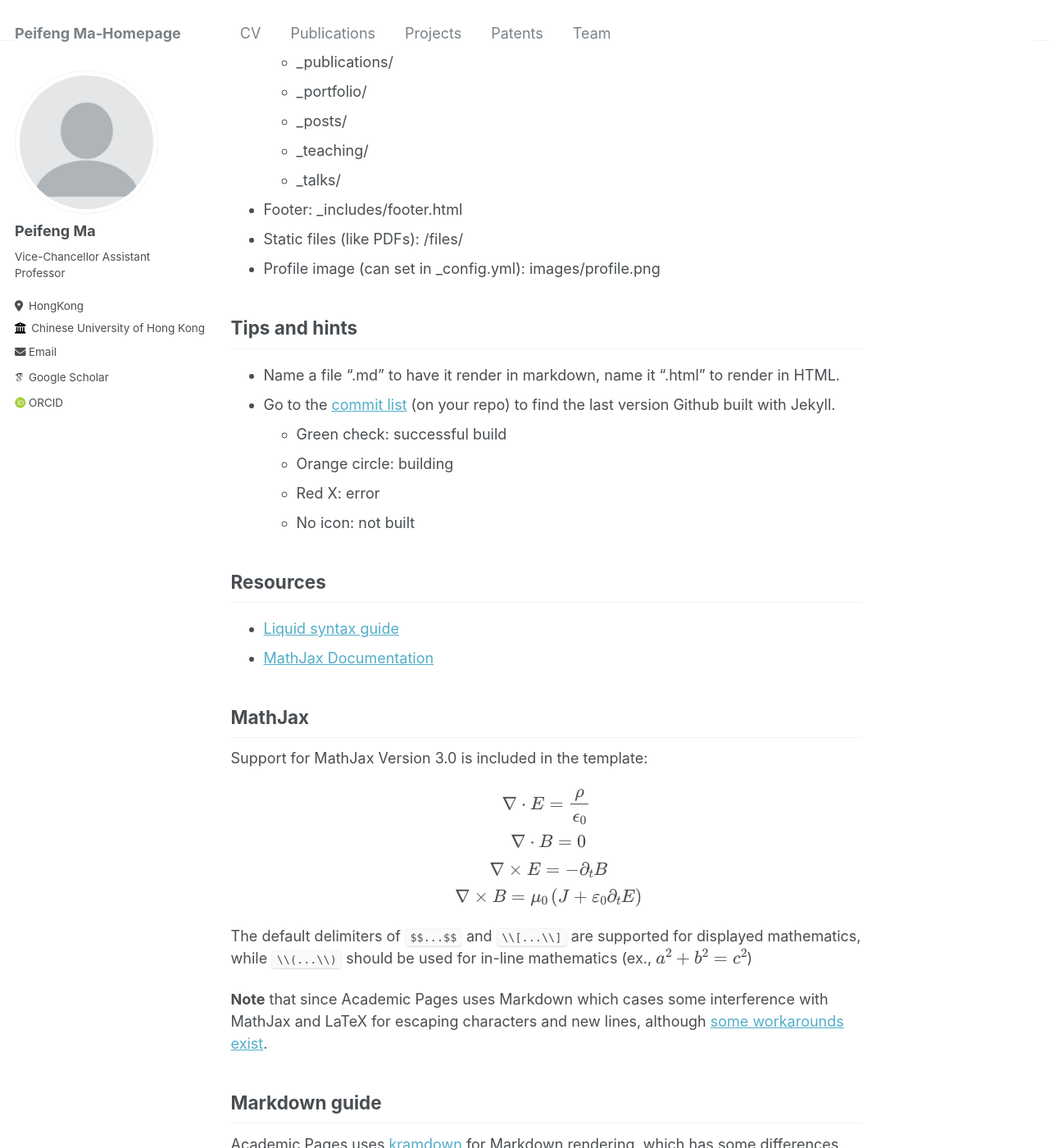
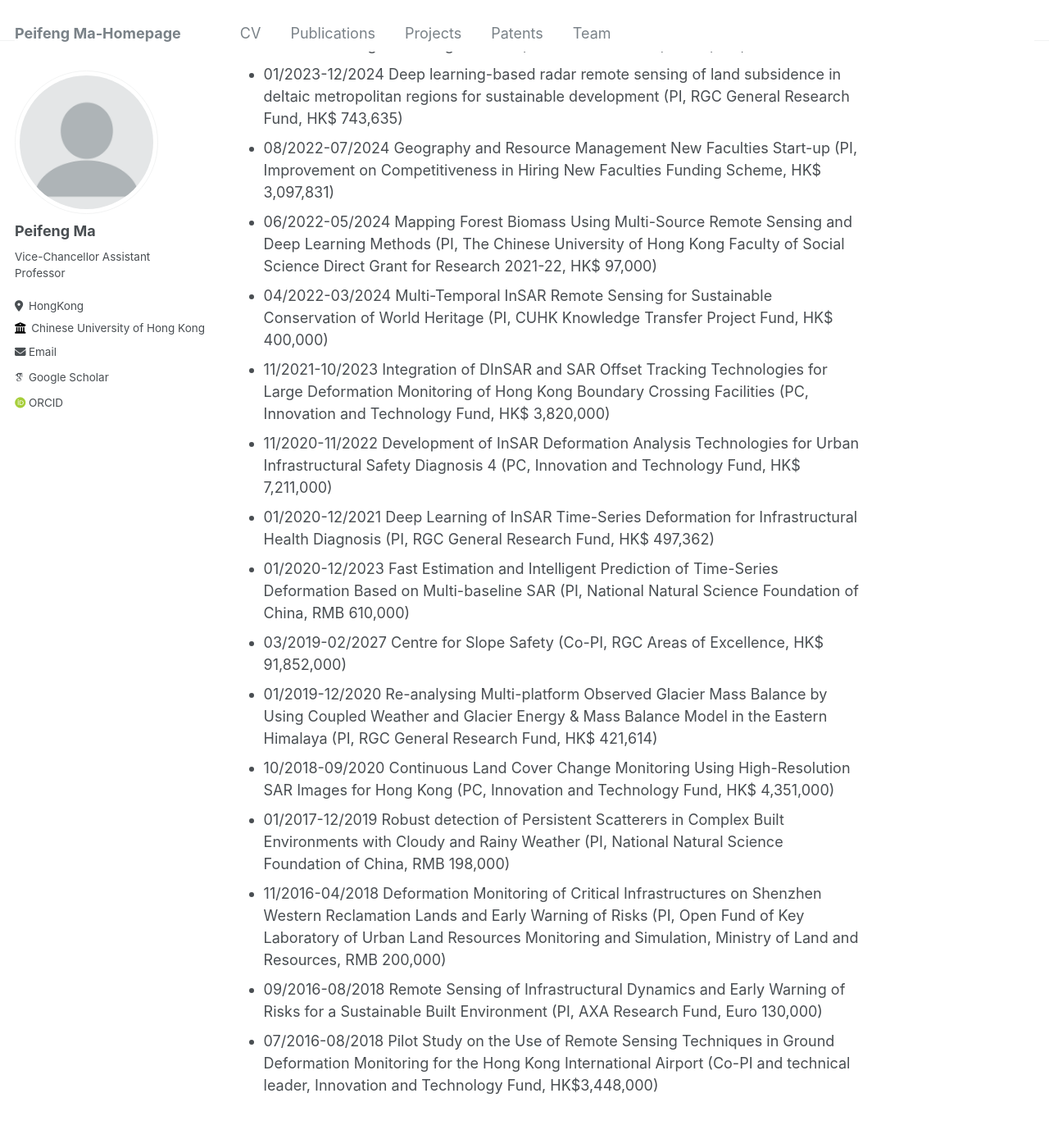
Before and after one commit to pfMA03/peifengMa, a Jekyll site: the page built from _pages/markdown.md, in a window 1280 px wide and 1400 px high, scrolled down 312 px. Shown: the whole window at 82% size. Built offline with Jekyll 4.4.1, drawn with Linux system fonts in a browser that asks for light colours; some web fonts are replaced; some of the changed text lies outside the part shown.

Commit message:
Update markdown.md

````diff
--- a/_pages/markdown.md
+++ b/_pages/markdown.md
@@ -1,263 +1,67 @@
 ---
 permalink: /markdown/
-title: "Markdown"
+title: "Projects"
 author_profile: true
 redirect_from:
   - /md/
   - /markdown.html
 ---
 
-## Locations of key files/directories
-
-* Basic config options: _config.yml
-* Top navigation bar config: _data/navigation.yml
-* Single pages: _pages/
-* Collections of pages are .md or .html files in:
-  * _publications/
-  * _portfolio/
-  * _posts/
-  * _teaching/
-  * _talks/
-* Footer: _includes/footer.html
-* Static files (like PDFs): /files/
-* Profile image (can set in _config.yml): images/profile.png
-
-## Tips and hints
-
-* Name a file ".md" to have it render in markdown, name it ".html" to render in HTML.
-* Go to the [commit list](https://github.com/academicpages/academicpages.github.io/commits/master) (on your repo) to find the last version Github built with Jekyll.
-  * Green check: successful build
-  * Orange circle: building
-  * Red X: error
-  * No icon: not built
-
-## Resources
- * [Liquid syntax guide](https://shopify.github.io/liquid/tags/control-flow/)
- * [MathJax Documentation](https://docs.mathjax.org/en/latest/)
-
-## MathJax
-
-Support for MathJax Version 3.0 is included in the template:
-
-$$
-\displaylines{
-\nabla \cdot E= \frac{\rho}{\epsilon_0} \\\
-\nabla \cdot B=0 \\\
-\nabla \times E= -\partial_tB \\\
-\nabla \times B  = \mu_0 \left(J + \varepsilon_0 \partial_t E \right)
-}
-$$
-
-The default delimiters of `$$...$$` and `\\[...\\]` are supported for displayed mathematics, while `\\(...\\)` should be used for in-line mathematics (ex., \\(a^2 + b^2 = c^2\\))
-
-**Note** that since Academic Pages uses Markdown which cases some interference with MathJax and LaTeX for escaping characters and new lines, although [some workarounds exist](https://math.codidact.com/posts/278763/278772#answer-278772).
-
-## Markdown guide
-
-Academic Pages uses [kramdown](https://kramdown.gettalong.org/index.html) for Markdown rendering, which has some differences from other Markdown implementations such as GitHub's. In addition to this guide, please see the [kramdown Syntax page](https://kramdown.gettalong.org/syntax.html) for full documentation.
-
-### Header three
-
-#### Header four
-
-##### Header five
-
-###### Header six
-
-## Blockquotes
-
-Single line blockquote:
-
-> Quotes are cool.
-
-## Tables
-
-### Table 1
-
-| Entry            | Item   |                                                              |
-| --------         | ------ | ------------------------------------------------------------ |
-| [John Doe](#)    | 2016   | Description of the item in the list                          |
-| [Jane Doe](#)    | 2019   | Description of the item in the list                          |
-| [Doe Doe](#)     | 2022   | Description of the item in the list                          |
-
-### Table 2
-
-| Header1 | Header2 | Header3 |
-|:--------|:-------:|--------:|
-| cell1   | cell2   | cell3   |
-| cell4   | ce
-ll5   | cell6   |
-|-----------------------------|
-| cell1   | cell2   | cell3   |
-| cell4   | cell5   | cell6   |
-|=============================|
-| Foot1   | Foot2   | Foot3   |
-
-## Definition Lists
-
-Definition List Title
-:   Definition list division.
-
-Startup
-:   A startup company or startup is a company or temporary organization designed to search for a repeatable and scalable business model.
-
-#dowork
-:   Coined by Rob Dyrdek and his personal body guard Christopher "Big Black" Boykins, "Do Work" works as a self motivator, to motivating your friends.
-
-Do It Live
-:   I'll let Bill O'Reilly [explain](https://www.youtube.com/watch?v=O_HyZ5aW76c "We'll Do It Live") this one.
-
-## Unordered Lists (Nested)
-
-  * List item one
-      * List item one
-          * List item one
-          * List item two
-          * List item three
-          * List item four
-      * List item two
-      * List item three
-      * List item four
-  * List item two
-  * List item three
-  * List item four
-
-## Ordered List (Nested)
-
-  1. List item one
-      1. List item one
-          1. List item one
-          2. List item two
-          3. List item three
-          4. List item four
-      2. List item two
-      3. List item three
-      4. List item four
-  2. List item two
-  3. List item three
-  4. List item four
-
-## Buttons
-
-Make any link standout more when applying the `.btn` class.
-
-## Notices
-
-Basic notices or call-outs are supported using the following syntax:
-
-```markdown
-**Watch out!** You can also add notices by appending `{: .notice}` to the line following paragraph.
-{: .notice}
-```
-
-which wil render as:
-
-**Watch out!** You can also add notices by appending `{: .notice}` to the line following paragraph.
-{: .notice}
-
-### Footnotes
-
-Footnotes can be useful for clarifying points in the text, or citing information.[^1] Markdown support numeric footnotes, as well as text as long as the values are unique.[^note]
-
-```markdown
-This is the regular text.[^1] This is more regular text.[^note]
-
-[^1]: This is the footnote itself.
-[^note]: This is another footnote.
-```
-
-[^1]: Such as this footnote.
-[^note]: When using text for footnotes markers, no spaces are permitted in the name.
-
-## HTML Tags
-
-### Address Tag
-
-<address>
-  1 Infinite Loop<br /> Cupertino, CA 95014<br /> United States
-</address>
-
-### Anchor Tag (aka. Link)
-
-This is an example of a [link](http://github.com "Github").
-
-### Abbreviation Tag
-
-The abbreviation CSS stands for "Cascading Style Sheets".
-
-*[CSS]: Cascading Style Sheets
-
-### Cite Tag
-
-"Code is poetry." ---<cite>Automattic</cite>
-
-### Code Tag
-
-You will learn later on in these tests that `word-wrap: break-word;` will be your best friend.
-
-You can also write larger blocks of code with syntax highlighting supported for some languages, such as Python:
-
-```python
-print('Hello World!')
-```
-
-or R:
-
-```R
-print("Hello World!", quote = FALSE)
-```
-
-### Strike Tag
-
-This tag will let you <strike>strikeout text</strike>.
-
-### Emphasize Tag
-
-The emphasize tag should _italicize_ text.
-
-### Insert Tag
-
-This tag should denote <ins>inserted</ins> text.
-
-### Keyboard Tag
-
-This scarcely known tag emulates <kbd>keyboard text</kbd>, which is usually styled like the `<code>` tag.
-
-### Preformatted Tag
-
-This tag styles large blocks of code.
-
-<pre>
-.post-title {
-  margin: 0 0 5px;
-  font-weight: bold;
-  font-size: 38px;
-  line-height: 1.2;
-  and here's a line of some really, really, really, really long text, just to see how the PRE tag handles it and to find out how it overflows;
-}
-</pre>
-
-### Quote Tag
-
-<q>Developers, developers, developers&#8230;</q> &#8211;Steve Ballmer
-
-### Strong Tag
-
-This tag shows **bold text**.
-
-### Subscript Tag
-
-Getting our science styling on with H<sub>2</sub>O, which should push the "2" down.
-
-### Superscript Tag
-
-Still sticking with science and Isaac Newton's E = MC<sup>2</sup>, which should lift the 2 up.
-
-### Variable Tag
-
-This allows you to denote <var>variables</var>.
-
-***
-**Footnotes**
-
-The footnotes in the page will be returned following this line, return to the section on <a href="#footnotes">Markdown Footnotes</a>.
+* 09/2023-08/2026 Landslide deformation monitoring and risk assessment in vegetated
+subtropical mountains using InSAR and deep learning
+(PI, RGC General Research Fund, HK$ 1,050,310)
+* 08/2023-05/2025 Development of CUHK satellites and integrated remote sensing technologies
+for near real-time landslide monitoring
+(PC, Innovation and Technology Fund, HK$ 17,723,000)
+* 06/2023-05/2025 Vehicle Detection and Vehicle-kilometrage Estimation Based on Remote
+Sensing Technologies
+(Co-PI, Smart Traffic Fund, HK$ 7,995,088)
+* 01/2023-12/2024 Deep learning-based radar remote sensing of land subsidence in deltaic
+metropolitan regions for sustainable development
+(PI, RGC General Research Fund, HK$ 743,635)
+* 08/2022-07/2024 Geography and Resource Management New Faculties Start-up
+(PI, Improvement on Competitiveness in Hiring New Faculties Funding
+Scheme, HK$ 3,097,831)
+* 06/2022-05/2024 Mapping Forest Biomass Using Multi-Source Remote Sensing and Deep
+Learning Methods
+(PI, The Chinese University of Hong Kong Faculty of Social Science Direct
+Grant for Research 2021-22, HK$ 97,000)
+* 04/2022-03/2024 Multi-Temporal InSAR Remote Sensing for Sustainable Conservation of
+World Heritage
+(PI, CUHK Knowledge Transfer Project Fund, HK$ 400,000)
+* 11/2021-10/2023 Integration of DInSAR and SAR Offset Tracking Technologies for Large
+Deformation Monitoring of Hong Kong Boundary Crossing Facilities
+(PC, Innovation and Technology Fund, HK$ 3,820,000)
+* 11/2020-11/2022 Development of InSAR Deformation Analysis Technologies for Urban
+Infrastructural Safety Diagnosis
+4
+(PC, Innovation and Technology Fund, HK$ 7,211,000)
+* 01/2020-12/2021 Deep Learning of InSAR Time-Series Deformation for Infrastructural Health
+Diagnosis
+(PI, RGC General Research Fund, HK$ 497,362)
+* 01/2020-12/2023 Fast Estimation and Intelligent Prediction of Time-Series Deformation
+Based on Multi-baseline SAR
+(PI, National Natural Science Foundation of China, RMB 610,000)
+* 03/2019-02/2027 Centre for Slope Safety
+(Co-PI, RGC Areas of Excellence, HK$ 91,852,000)
+* 01/2019-12/2020 Re-analysing Multi-platform Observed Glacier Mass Balance by Using
+Coupled Weather and Glacier Energy & Mass Balance Model in the Eastern
+Himalaya
+(PI, RGC General Research Fund, HK$ 421,614)
+* 10/2018-09/2020 Continuous Land Cover Change Monitoring Using High-Resolution SAR
+Images for Hong Kong
+(PC, Innovation and Technology Fund, HK$ 4,351,000)
+* 01/2017-12/2019 Robust detection of Persistent Scatterers in Complex Built Environments
+with Cloudy and Rainy Weather
+(PI, National Natural Science Foundation of China, RMB 198,000)
+* 11/2016-04/2018 Deformation Monitoring of Critical Infrastructures on Shenzhen Western
+Reclamation Lands and Early Warning of Risks
+(PI, Open Fund of Key Laboratory of Urban Land Resources Monitoring
+and Simulation, Ministry of Land and Resources, RMB 200,000)
+* 09/2016-08/2018 Remote Sensing of Infrastructural Dynamics and Early Warning of Risks for
+a Sustainable Built Environment
+(PI, AXA Research Fund, Euro 130,000)
+* 07/2016-08/2018 Pilot Study on the Use of Remote Sensing Techniques in Ground
+Deformation Monitoring for the Hong Kong International Airport
+(Co-PI and technical leader, Innovation and Technology Fund,
+HK$3,448,000)
````
